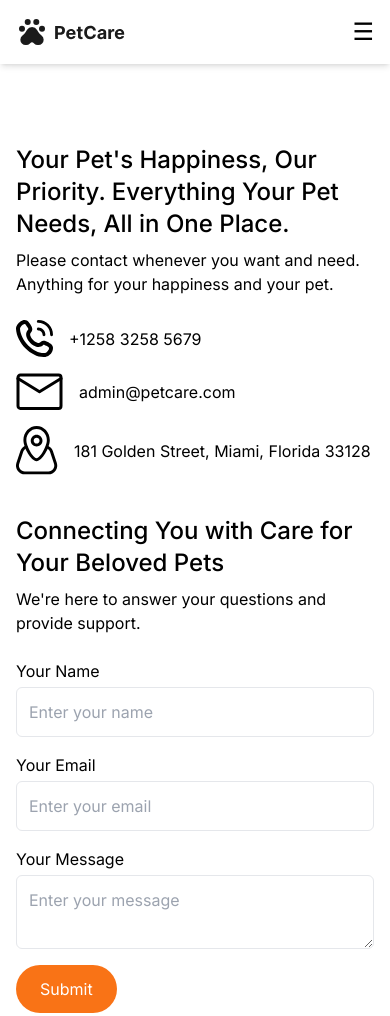
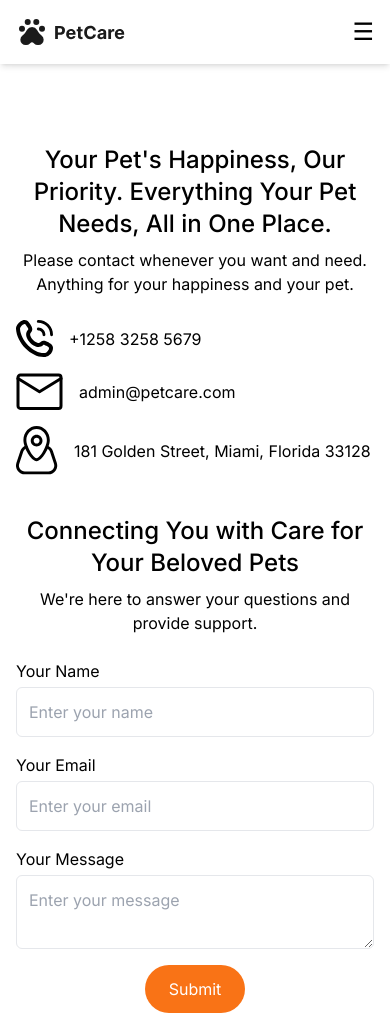
Before and after one commit to MOB-TIM-A/Personal-Website-2, a website: page contact.html in a window 390 px wide. Shown: the top 1016 px of the page. Drawn offline with nearby package versions, Linux system fonts and the light colour scheme; files that its build step writes are made by us from their sources.

Commit message:
merubah tampilan form di mobile

```diff
--- a/contact.html
+++ b/contact.html
@@ -36,8 +36,8 @@
           <div class="flex flex-col md:flex-row gap-10">
             <div class="md:w-1/2 space-y-6">
               <div>
-                <h3 class="text-2xl font-medium">Your Pet's Happiness, Our Priority. Everything Your Pet Needs, All in One Place.</h3>
-                <p class="mt-2">Please contact whenever you want and need. Anything for your happiness and your pet.</p>
+                <h3 class="text-2xl font-medium text-center md:text-left">Your Pet's Happiness, Our Priority. Everything Your Pet Needs, All in One Place.</h3>
+                <p class="mt-2 text-center md:text-left">Please contact whenever you want and need. Anything for your happiness and your pet.</p>
               </div>
               <div class="space-y-4">
                 <div class="flex items-center gap-4">
@@ -56,8 +56,8 @@
             </div>
             <div class="md:w-1/2 space-y-6">
               <div>
-                <h3 class="text-2xl font-medium">Connecting You with Care for Your Beloved Pets</h3>
-                <p class="mt-2">We're here to answer your questions and provide support.</p>
+                <h3 class="text-2xl font-medium text-center md:text-left">Connecting You with Care for Your Beloved Pets</h3>
+                <p class="mt-2 text-center md:text-left">We're here to answer your questions and provide support.</p>
               </div>
               <form class="space-y-4">
                 <div class="flex flex-col">
@@ -72,7 +72,9 @@
                   <label for="message">Your Message</label>
                   <textarea id="message" placeholder="Enter your message" class="mt-1 p-3 border rounded-md"></textarea>
                 </div>
-                <button type="submit" class="bg-orange-500 text-white px-6 py-3 rounded-full hover:bg-orange-600">Submit</button>
+                <div class="flex justify-center">
+                  <button type="submit" class="bg-orange-500 text-white px-6 py-3 rounded-full hover:bg-orange-600">Submit</button>
+                </div>
               </form>
             </div>
           </div>
```
